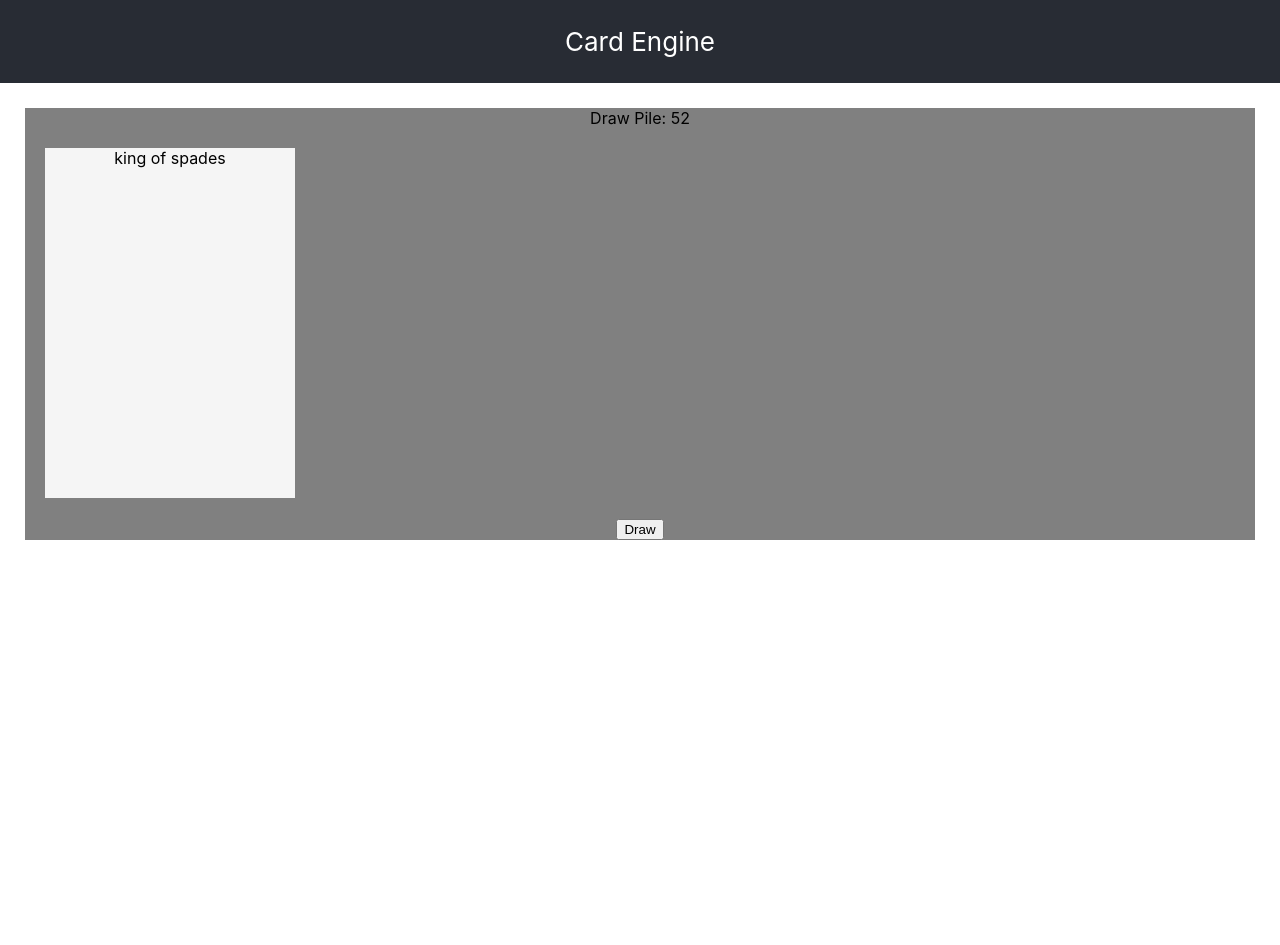
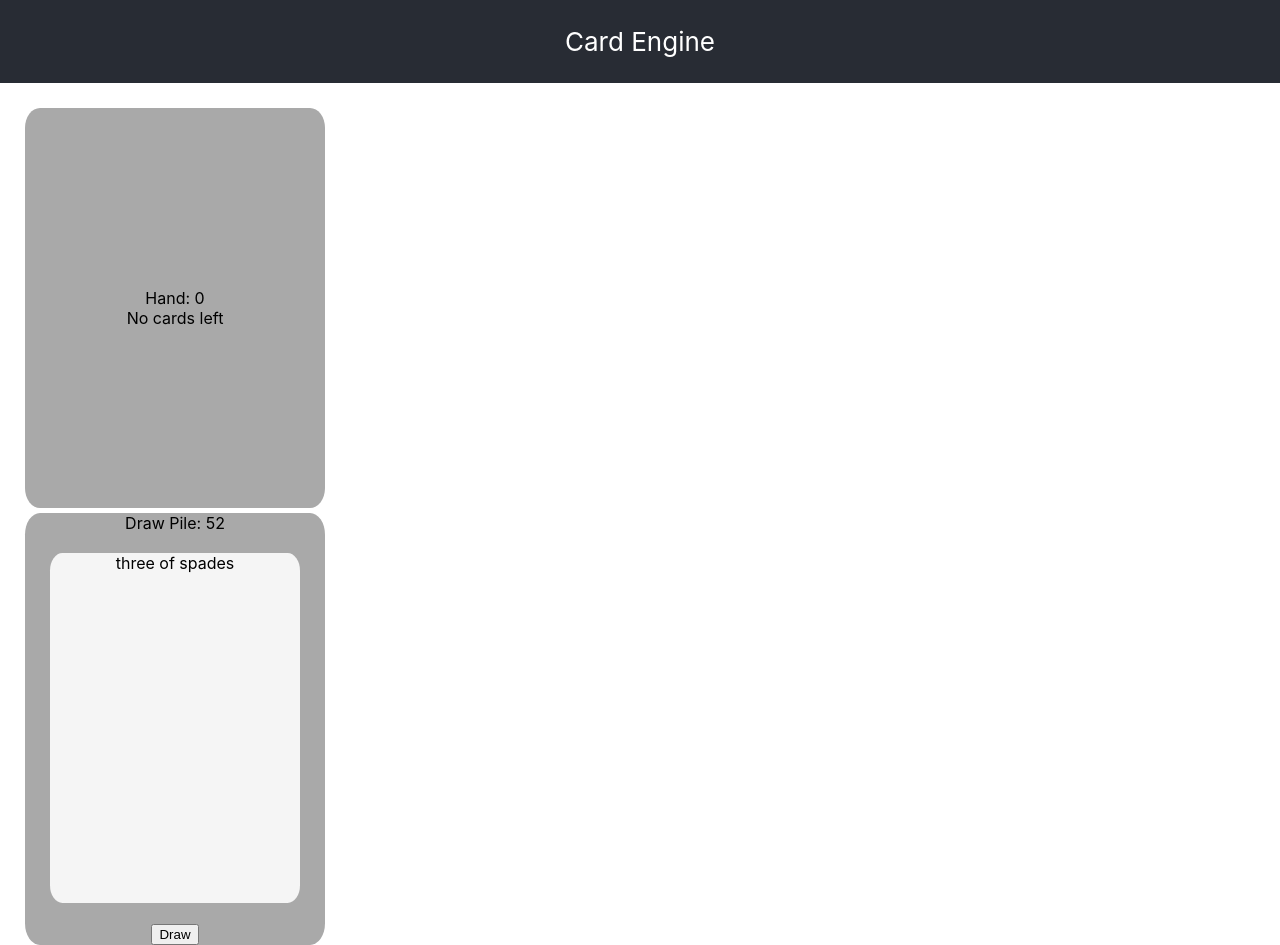
Before and after one commit to AidenBradley24/card-games, a React (Create React App) app: page / in a window 1280 px wide. Before the commit the page ends 923 px from the top, so only its background shows below. Built offline with nearby package versions, Linux system fonts and the light colour scheme.

Commit message:
css styling but drawpile is bugged

```diff
--- a/src/App.css
+++ b/src/App.css
@@ -40,6 +40,7 @@
 .PlayArea {
   height: 800px;
   padding: 20px;
+  border-radius: 20%;
 }
 
 .PlayingCard {
@@ -48,13 +49,26 @@
   background-color: whitesmoke;
   margin: 20px;
   align-self: center;
+  margin-left: auto;
+  margin-right: auto;
+  border-radius: 5%;
+  user-select: none;
+  text-align: center;
 }
 
 .Deck {
   min-width: 300px;
   min-height: 400px;
-  background-color: gray;
+  background-color: darkgray;
   margin: 5px;
   align-content: center;
   justify-content: center;
+  width: fit-content;
+  height: fit-content;
+  border-radius: 5%;
+  transition-duration: 0.1s;
 }
+
+.Deck:hover {
+  background-color: lightblue;
+}
--- a/src/App.tsx
+++ b/src/App.tsx
@@ -1,12 +1,14 @@
 import React, {useState} from 'react';
 import './App.css';
 
-import { RenderedDeck, RenderedPlayingCard, DeckMode } from './CardRenderer';
+import { RenderedDeck, RenderedPlayingCard, DeckMode, DrawPile } from './CardRenderer';
 import CardEngine from './CardEngine';
 
 function App() {
 
-  let pile = CardEngine.getStandard52();
+  let pile = CardEngine.getStandard52Deck();
+  let empty = CardEngine.getEmptyDeck();
+  pile.shuffle();
 
   document.title = "Card Engine"
 
@@ -18,7 +20,8 @@ function App() {
         </p>
       </header>
       <div className="PlayArea">
-        <RenderedDeck name="Draw Pile" initialDeck={pile} mode={DeckMode.TopOne}/>
+        <RenderedDeck name="Hand" initialDeck={empty} mode={DeckMode.TopOne}/>
+        <DrawPile name="Draw Pile" initialDeck={pile} mode={DeckMode.TopOne}></DrawPile>
       </div>
 
     </div>
--- a/src/CardEngine.ts
+++ b/src/CardEngine.ts
@@ -1,4 +1,56 @@
 export namespace CardEngine {
+
+    export enum CardSuit {
+        Hearts = 1,
+        Diamonds,
+        Clubs,
+        Spades,
+    }
+
+    export enum CardValue {
+        Ace = 1,
+        Two,
+        Three,
+        Four,
+        Five,
+        Six,
+        Seven,
+        Eight,
+        Nine,
+        Ten,
+        Jack,
+        Queen,
+        King
+    }
+
+    export enum ValueRule {
+        HighAce,
+        LowAce,
+        DuelAce
+    }
+
+    const suitNames = new Map<CardSuit, string>([
+        [CardSuit.Hearts, "hearts"],
+        [CardSuit.Diamonds, "diamonds"],
+        [CardSuit.Clubs, "clubs"],
+        [CardSuit.Spades, "spades"],
+    ]);
+
+    const valueNames = new Map<CardValue, string>([
+        [CardValue.Ace, "ace"],
+        [CardValue.Two, "two"],
+        [CardValue.Three, "three"],
+        [CardValue.Four, "four"],
+        [CardValue.Five, "five"],
+        [CardValue.Six, "six"],
+        [CardValue.Seven, "seven"],
+        [CardValue.Eight, "eight"],
+        [CardValue.Nine, "nine"],
+        [CardValue.Ten, "ten"],
+        [CardValue.Jack, "jack"],
+        [CardValue.Queen, "queen"],
+        [CardValue.King, "king"],
+    ]);
 
     export class PlayingCard {
         suit: CardSuit;
@@ -71,7 +123,7 @@ export namespace CardEngine {
         }
     }
 
-    export function getStandard52() : Deck {
+    export function getStandard52Deck() : Deck {
         let cards : PlayingCard[] = [];
         for (let suit = 1; suit <= 4; suit++) {
             for (let value = CardValue.Ace; value <= CardValue.King; value++) {
@@ -81,6 +133,10 @@ export namespace CardEngine {
         return new Deck(cards);
     }
 
+    export function getEmptyDeck() : Deck {
+        return new Deck([]);
+    }
+
     export function getRandomCard() : CardEngine.PlayingCard {
         const suits = Object.values(CardSuit).filter(value => typeof value === 'string') as string[];
         const values = Object.values(CardValue).filter(value => typeof value === 'string') as string[];
@@ -88,58 +144,6 @@ export namespace CardEngine {
         const randomValue = values[Math.floor(Math.random() * values.length)];
         return new PlayingCard(CardSuit[randomSuit as keyof typeof CardSuit], CardValue[randomValue as keyof typeof CardValue]);
     }
-
-    export enum CardSuit {
-        Hearts = 1,
-        Diamonds,
-        Clubs,
-        Spades,
-    }
-
-    export enum CardValue {
-        Ace = 1,
-        Two,
-        Three,
-        Four,
-        Five,
-        Six,
-        Seven,
-        Eight,
-        Nine,
-        Ten,
-        Jack,
-        Queen,
-        King
-    }
-
-    export enum ValueRule {
-        HighAce,
-        LowAce,
-        DuelAce
-    }
-
-    const suitNames = new Map<CardSuit, string>([
-        [CardSuit.Hearts, "hearts"],
-        [CardSuit.Diamonds, "diamonds"],
-        [CardSuit.Clubs, "clubs"],
-        [CardSuit.Spades, "spades"],
-    ]);
-
-    const valueNames = new Map<CardValue, string>([
-        [CardValue.Ace, "ace"],
-        [CardValue.Two, "two"],
-        [CardValue.Three, "three"],
-        [CardValue.Four, "four"],
-        [CardValue.Five, "five"],
-        [CardValue.Six, "six"],
-        [CardValue.Seven, "seven"],
-        [CardValue.Eight, "eight"],
-        [CardValue.Nine, "nine"],
-        [CardValue.Ten, "ten"],
-        [CardValue.Jack, "jack"],
-        [CardValue.Queen, "queen"],
-        [CardValue.King, "king"],
-    ]);
 }
 
 export default CardEngine;
--- a/src/CardRenderer.tsx
+++ b/src/CardRenderer.tsx
@@ -23,6 +23,9 @@ interface IRenderedDeckProps {
     name: string;
     initialDeck: CardEngine.Deck;
     mode: DeckMode;
+    children?: React.ReactNode;
+    onDraw?: (card: CardEngine.PlayingCard) => void;
+    onEmpty?: () => void;
 }
 
 interface IRenderedDeckState {
@@ -35,14 +38,8 @@ export class RenderedDeck extends React.Component<IRenderedDeckProps, IRenderedD
         this.state = {deck: props.initialDeck};
     }
 
-    drawCard = () => {
-        const newDeck = this.state.deck.clone();
-        newDeck.draw();
-        this.setState({ deck: newDeck });
-    };
-
     render() {
-        const { mode, name } = this.props;
+        const { mode, name, children } = this.props;
         const { deck } = this.state;
 
         let inner: JSX.Element;
@@ -62,7 +59,8 @@ export class RenderedDeck extends React.Component<IRenderedDeckProps, IRenderedD
             <span>{name}: {deck.size}</span>
             <div>{inner}</div>
             <div>
-                <button onClick={this.drawCard}>Draw</button>
+                {/* options section */}
+                {children}
             </div>
         </div>
         );
@@ -70,3 +68,37 @@ export class RenderedDeck extends React.Component<IRenderedDeckProps, IRenderedD
 }
 
 export default RenderedDeck;
+
+export class DrawPile extends React.Component<IRenderedDeckProps, IRenderedDeckState> {
+
+    private onDraw;
+    private onEmpty;
+
+    constructor(props: IRenderedDeckProps) {
+        super(props);
+        this.state = { deck: props.initialDeck };
+        this.onDraw = props.onDraw;
+        this.onEmpty = props.onEmpty;
+    }
+
+    drawCard() {
+        const newDeck = this.state.deck.clone();
+        let card = newDeck.draw();
+        this.setState({ deck: newDeck });
+        if(card === null) {
+            if(this.onEmpty !== undefined) this.onEmpty();
+        }
+        else {
+            if(this.onDraw !== undefined) this.onDraw(card);
+        }
+    }
+
+    override render() {
+
+        return (
+            <RenderedDeck {...this.props}>
+                <button onClick={this.drawCard}>Draw</button>
+            </RenderedDeck>
+        )
+    }
+}
```
